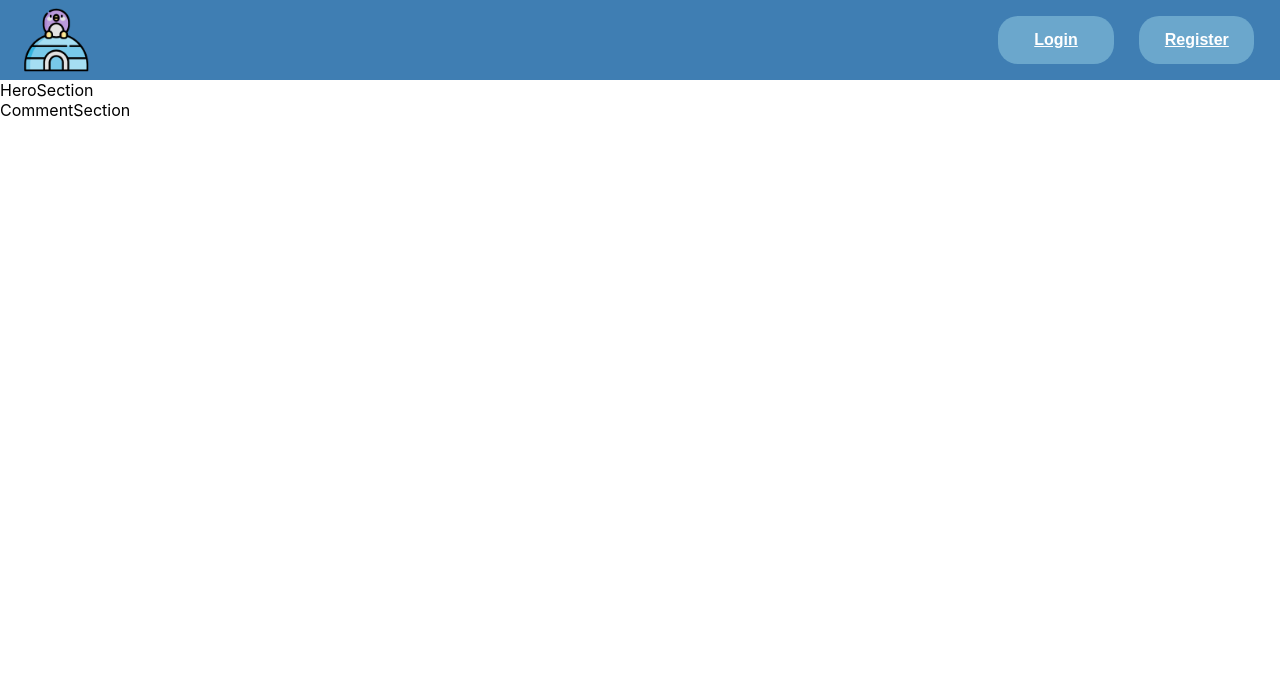
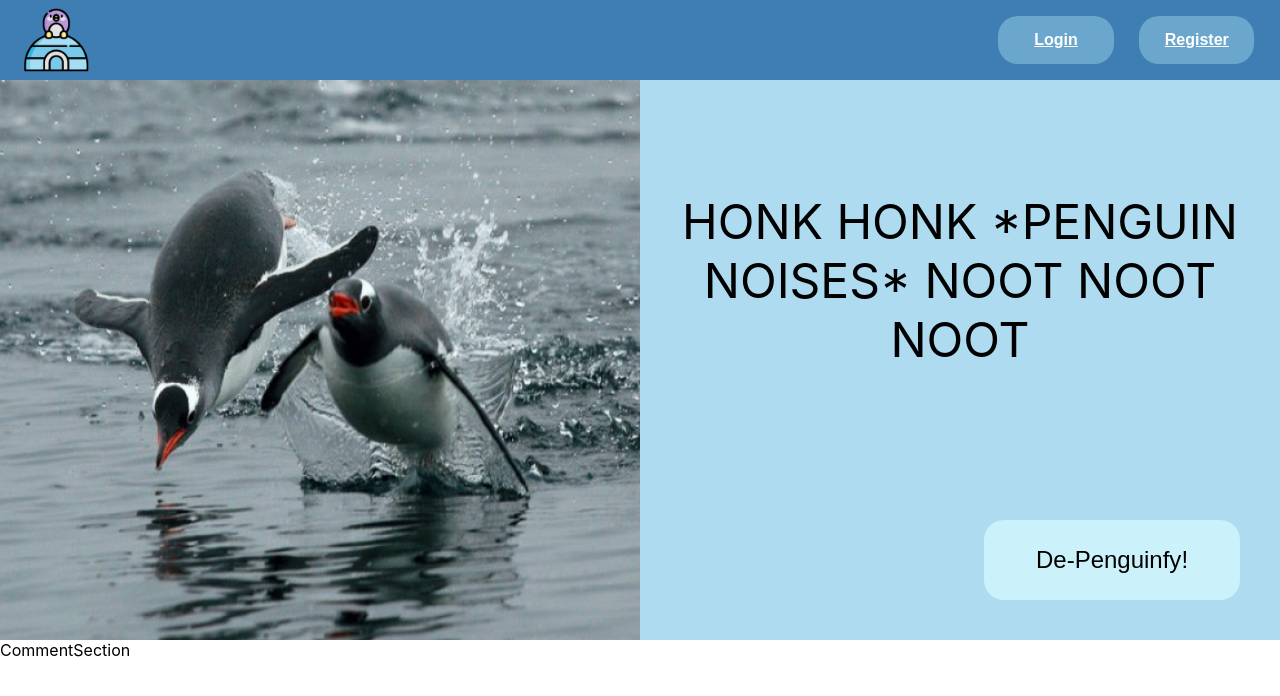
Before and after one commit to bojie3/find_animal, a React (Create React App) app in the folder frontend/: page / in a window 1280 px wide. Shown: the top 696 px of the page. Built offline with nearby package versions, Linux system fonts and the light colour scheme.

Commit message:
Add HeroSection
Add CSS and Penguinfy functionalities.

```diff
--- a/frontend/src/components/HeroSection/HeroSectionElements.js
+++ b/frontend/src/components/HeroSection/HeroSectionElements.js
@@ -0,0 +1,49 @@
+import styled from 'styled-components'
+
+
+export const HeroSectionContainer = styled.div`
+    display: flex;
+    height: 70vh;
+`;
+
+export const HeroImage = styled.img`
+    width: 50vw;
+`;
+
+export const HeroDescriptionContainer = styled.div`
+    background-color: #AEDBF0;
+    width: 50vw;
+    height: 70vh;
+`;
+
+export const HeroTextContainer = styled.div`
+    display: flex;
+    height: 50vh;
+`;
+
+export const HeroText = styled.div`
+    display: flex;
+    height: 40vh;
+    margin: 5vh;
+    text-align: center;
+    align-items: center;
+    font-size: 3rem;
+`;
+
+export const PenguinfyButtonContainer = styled.div`
+    display: flex;
+    height: 20vh;
+    justify-content: flex-end;
+`;
+
+export const PenguinfyButton = styled.button`
+    background-color: #CBF1FA;
+    width: 20vw;
+    height: 10vh;
+    margin: 5vh;
+    border: 0px;
+    border-radius: 20px;
+    font-size: 1.5rem;
+
+    ${'' /* TODO: On hover, do something highlighting... */}
+`;
--- a/frontend/src/components/HeroSection/index.js
+++ b/frontend/src/components/HeroSection/index.js
@@ -1,8 +1,37 @@
-import React from 'react'
+import React, { useState } from 'react';
+import {
+  HeroSectionContainer,
+  HeroImage,
+  HeroTextContainer,
+  HeroText,
+  PenguinfyButtonContainer,
+  PenguinfyButton,
+  HeroDescriptionContainer
+} from './HeroSectionElements';
+import HeroImageMonday from '../../images/HeroImageMonday.png'
+import { HeroMondayText } from '../../texts/HeroTexts';
+import { HeroPenguinText } from '../../texts/HeroTexts';
+
 
 const HeroSection = () => {
+  const [isPenguinfied, setPenguinfied] = useState(true)
+
   return (
-    <div>HeroSection</div>
+    <>
+      <HeroSectionContainer>
+        <HeroImage src={HeroImageMonday} />
+        <HeroDescriptionContainer>
+          <HeroTextContainer>
+            <HeroText>{isPenguinfied ? HeroPenguinText : HeroMondayText}</HeroText>
+          </HeroTextContainer>
+          <PenguinfyButtonContainer>
+            <PenguinfyButton onClick={() => setPenguinfied(!isPenguinfied)}>
+              {isPenguinfied ? 'De-Penguinfy' : 'Penguinfy'}!
+            </PenguinfyButton>
+          </PenguinfyButtonContainer>
+        </HeroDescriptionContainer>
+      </HeroSectionContainer>
+    </>
   )
 }
 
--- a/frontend/src/components/Navbar/NavbarElements.js
+++ b/frontend/src/components/Navbar/NavbarElements.js
@@ -22,7 +22,6 @@ export const NavButtonContainer = styled.div`
     display: flex;
 `;
 
-// TODO: Make this responsive
 const NavButton = styled.button`
     font-size: 1rem;
     font-weight: bold;
--- /dev/null
+++ b/frontend/src/texts/HeroTexts.js
@@ -0,0 +1,3 @@
+export const HeroPenguinText = 'HONK HONK\n*PENGUIN NOISES*\nNOOT NOOT NOOT';
+
+export const HeroMondayText = 'I, the Gentoo Penguin, swim the fastest, at 9.8m/s!';
```
Also changed, not shown: frontend/src/images/CommentHeaderImage.png (added), frontend/src/images/HeroImageMonday.png (added).
